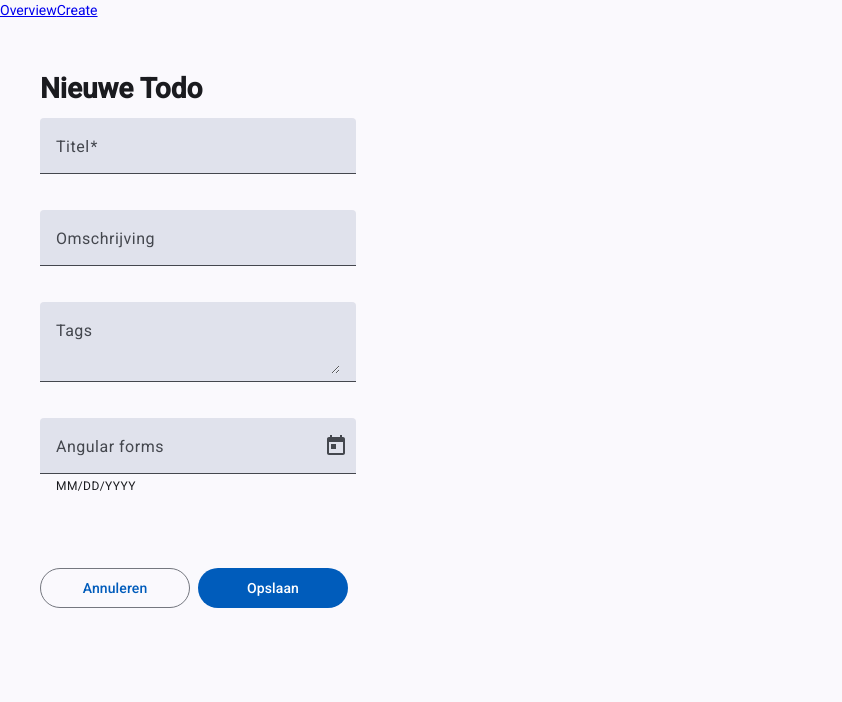
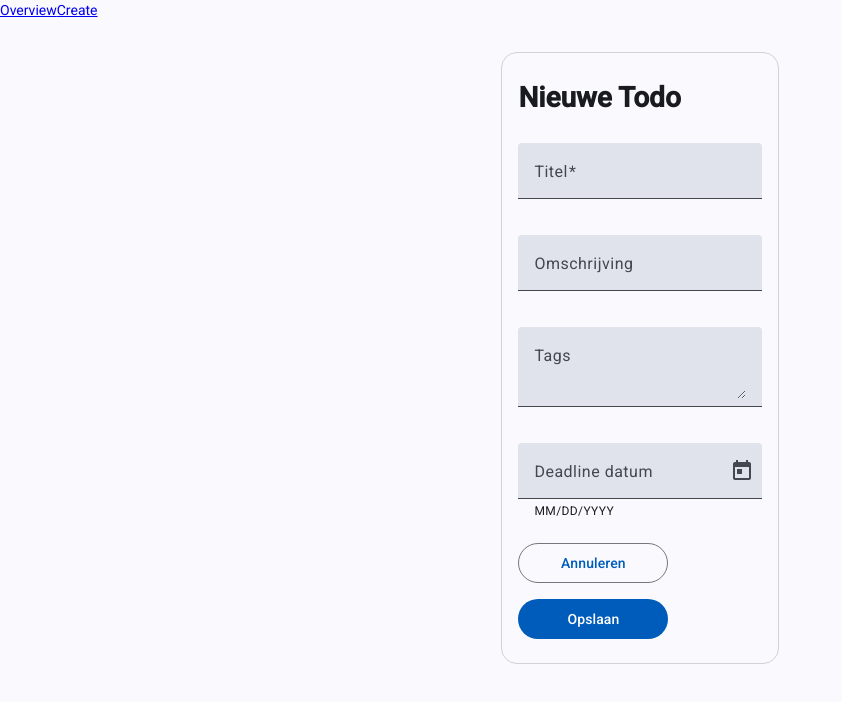
Before and after one commit to timo-steylen/todo-webapp, an Angular app in the folder frontend/: page /create in a window 1280 px wide. Shown: the top 702 px of the page, without its empty margins (0-842 px from the left). Built offline with nearby package versions, Linux system fonts and the light colour scheme.

Commit message:
Finalize layout

```diff
--- a/frontend/src/app/pages/todo-create/todo-create.html
+++ b/frontend/src/app/pages/todo-create/todo-create.html
@@ -1,8 +1,6 @@
 <div class="todo-create-container">
-
-  <h1>Nieuwe Todo</h1>
-
   <form class="todo-form" [formGroup]="todoForm" (ngSubmit)="saveTodo()">
+    <h1>Nieuwe Todo</h1>
     <mat-form-field>
       <mat-label>Titel</mat-label>
       <input matInput formControlName="name">
@@ -16,7 +14,7 @@
       <textarea matInput formControlName="tags"></textarea>
     </mat-form-field>
     <mat-form-field>
-      <mat-label>Angular forms</mat-label>
+      <mat-label>Deadline datum</mat-label>
       <input matInput [matDatepicker]="picker1" formControlName="deadlineDate">
       <mat-hint>MM/DD/YYYY</mat-hint>
       <mat-datepicker-toggle matIconSuffix [for]="picker1"></mat-datepicker-toggle>
@@ -25,8 +23,6 @@
     <section>
       <div class="button-row">
         <button matButton="outlined" class="button" (click)="cancel()">Annuleren</button>
-      </div>
-      <div class="button-row">
         <button matButton="filled" class="button" type="submit">Opslaan</button>
       </div>
     </section>
--- a/frontend/src/app/pages/todo-create/todo-create.scss
+++ b/frontend/src/app/pages/todo-create/todo-create.scss
@@ -1,39 +1,10 @@
-:host {
-  display: flex;
-  flex-direction: column;
-  align-items: flex-start;
-}
-
-.todo-create-container {
-  margin-top: 40px;
-  margin-left: 40px;
-}
-
-.todo-form {
-  display: flex;
-  flex-direction: column;
-  gap: 16px;
-  max-width: 600px;
-}
-
-mat-form-field {
-  width: 100%;
-}
-
 section {
   display: flex;
   align-items: center;
 }
 
-.example-label {
-  font-size: 14px;
-  margin: 0 16px 0 8px;
-  min-width: 120px;
-}
-
 .button-row {
   max-width: 600px;
-  margin-top: 50px;
 }
 
 .button {
@@ -44,8 +15,18 @@ section {
   margin: 8px 8px 8px 0;
 }
 
-.flex-container {
+.todo-create-container {
   display: flex;
-  justify-content: space-between;
-  flex-wrap: wrap;
+  justify-content: center;
+  padding: 2rem;
 }
+
+.todo-form {
+  width: 20%;
+  display: flex;
+  flex-direction: column;
+  gap: 16px;
+  border: 1px solid lightgrey;
+  border-radius: 16px;
+  padding: 1rem;
+}
--- a/frontend/src/app/pages/todo-list/todo-list.scss
+++ b/frontend/src/app/pages/todo-list/todo-list.scss
@@ -1,5 +1,8 @@
 table {
   width: 90%;
+  border: 1px solid lightgrey;
+  border-radius: 16px;
+  padding: 1rem;
 }
 
 .mat-mdc-row:hover {
--- a/frontend/src/app/pages/todo-update/todo-update.html
+++ b/frontend/src/app/pages/todo-update/todo-update.html
@@ -1,36 +1,24 @@
 @if (loading()) {
   Bezig met todo's laden...
-}
-@else if (todo(); as todo) {
+} @else if (todo(); as todo) {
   <div class="todo-update-container">
 
     <mat-card class="todo-card" appearance="outlined">
       <mat-card-header>
-
         <mat-card-title>
-          {{ todo.name }}
+          <span>{{ todo.name }}</span>
         </mat-card-title>
-
-        <mat-card-subtitle>
-          {{ todo.description }}
-        </mat-card-subtitle>
       </mat-card-header>
 
+      <mat-card-content class="todo-section">
+        <div><small class="grey-text">Omschrijving</small></div>
+        <span>{{ todo.description }}</span>
+      </mat-card-content>
+
+
       <mat-card-content>
-
         <div class="todo-section">
-          <span class="section-label">Naam</span>
-          <div>{{ todo.name }}</div>
-        </div>
-
-        <div class="todo-section">
-          <span class="section-label">Omschrijving</span>
-          <div>{{ todo.description || '-' }}</div>
-        </div>
-
-        <div class="todo-section">
-          <span class="section-label">Tags</span>
-
+          <div><small class="grey-text">Tags</small></div>
           <mat-chip-set>
             @for (tag of todo.tags?.split(','); track tag) {
               <mat-chip>{{ tag.trim() }}</mat-chip>
@@ -39,24 +27,21 @@
         </div>
 
         <div class="todo-section">
-          <span class="section-label">Deadline</span>
-          <div>{{ todo.deadlineDate || '-' }}</div>
+          <div><small class="grey-text">Deadline Datum</small></div>
+          <span>{{ todo.deadlineDate || '-' }}</span>
         </div>
 
         <div class="todo-section">
-          <span class="section-label">Status</span>
-
+          <div><small class="grey-text">Completed</small></div>
           <mat-slide-toggle [checked]="todo.completed">
-            Voltooid
           </mat-slide-toggle>
-
         </div>
 
       </mat-card-content>
 
       <mat-card-actions align="end">
-        <button matButton ="outlined" (click)="cancel()">
-          Annuleren
+        <button matButton="outlined" (click)="cancel()">
+          Terug naar overzicht
         </button>
 
         <button matButton="filled" (click)="deleteTodo()">
--- a/frontend/src/app/pages/todo-update/todo-update.scss
+++ b/frontend/src/app/pages/todo-update/todo-update.scss
@@ -8,3 +8,11 @@
   width: 100%;
   max-width: 700px;
 }
+
+.todo-section {
+  margin-top: 1rem;
+}
+
+.grey-text {
+  color: rgba(0, 0, 0, 0.6);
+}
```
